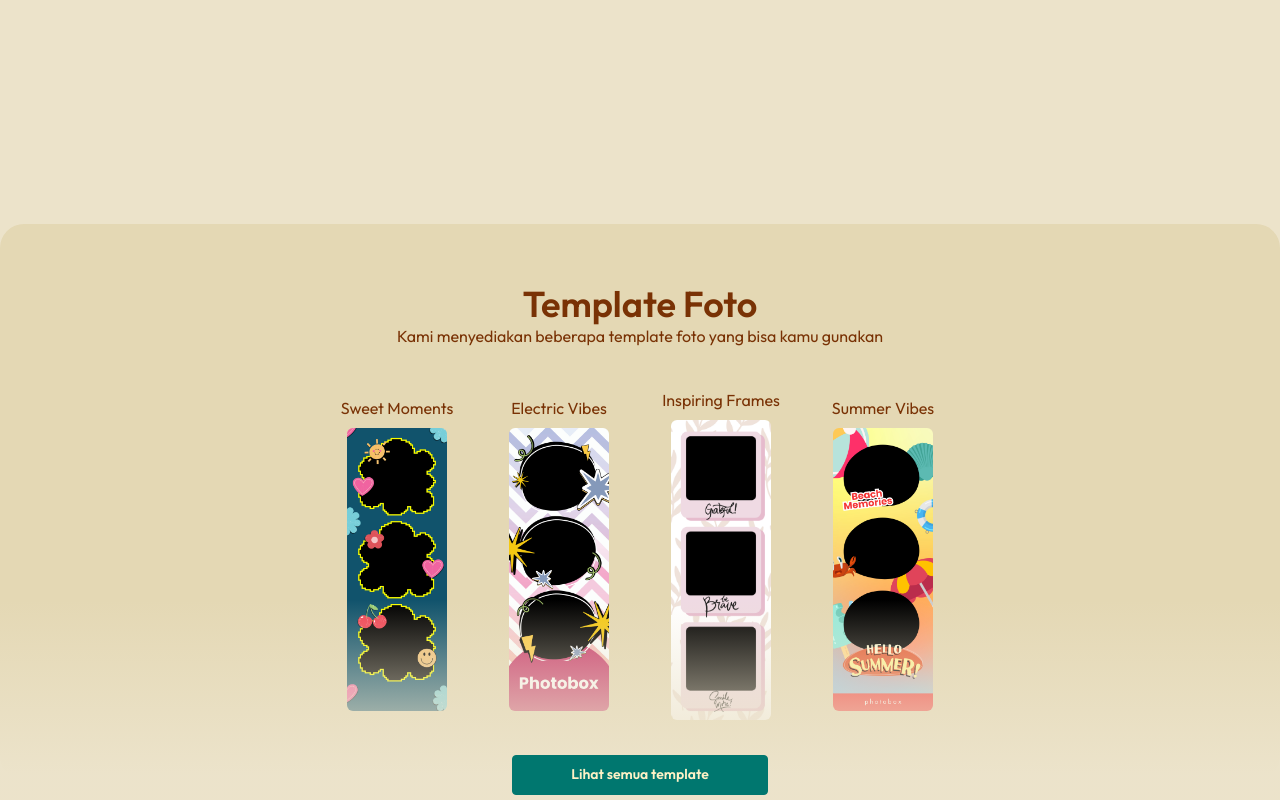
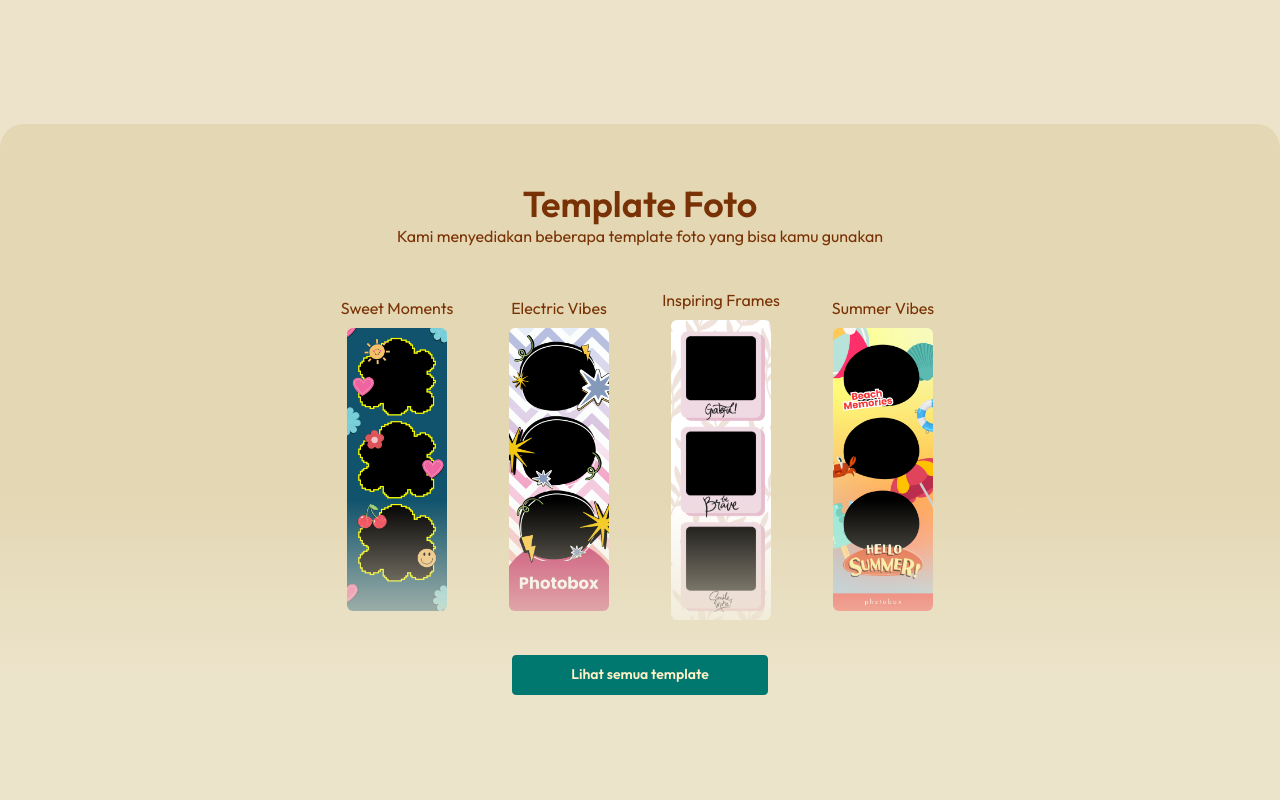
Before and after one commit to AnggaaIs/picapop, a Next.js app: page / in a window 1280 px wide. Shown: the part 760-1560 px from the top of the page. Built offline with nearby package versions, Linux system fonts and the light colour scheme.

Commit message:
fix: adjust padding and margin for layout consistency in Home component

```diff
--- a/src/app/page.tsx
+++ b/src/app/page.tsx
@@ -29,7 +29,7 @@ export default function Home() {
   return (
     <>
       <Navbar />
-      <div className="flex flex-col items-center p-10 mb-20 h-screen">
+      <div className="flex flex-col items-center px-10 pt-10 min-h-screen">
         <div className="flex flex-col items-center max-w-6xl md:p-5 rounded-xl w-full">
           <h2 className="text-center text-4xl font-semibold">PhotoBox</h2>
           <p className="text-center text-base">
@@ -79,7 +79,7 @@ export default function Home() {
         </div>
       </div>
 
-      <div className="flex flex-col items-center p-10 mt-30 bg-base-200 rounded-3xl">
+      <div className="flex flex-col items-center p-10 mt-5 bg-base-200 rounded-3xl">
         <div className="flex flex-col items-center max-w-2xl md:p-5 rounded-xl w-full">
           <h2 className="text-center text-4xl font-semibold">Template Foto</h2>
           <p className="text-center text-base">
```
